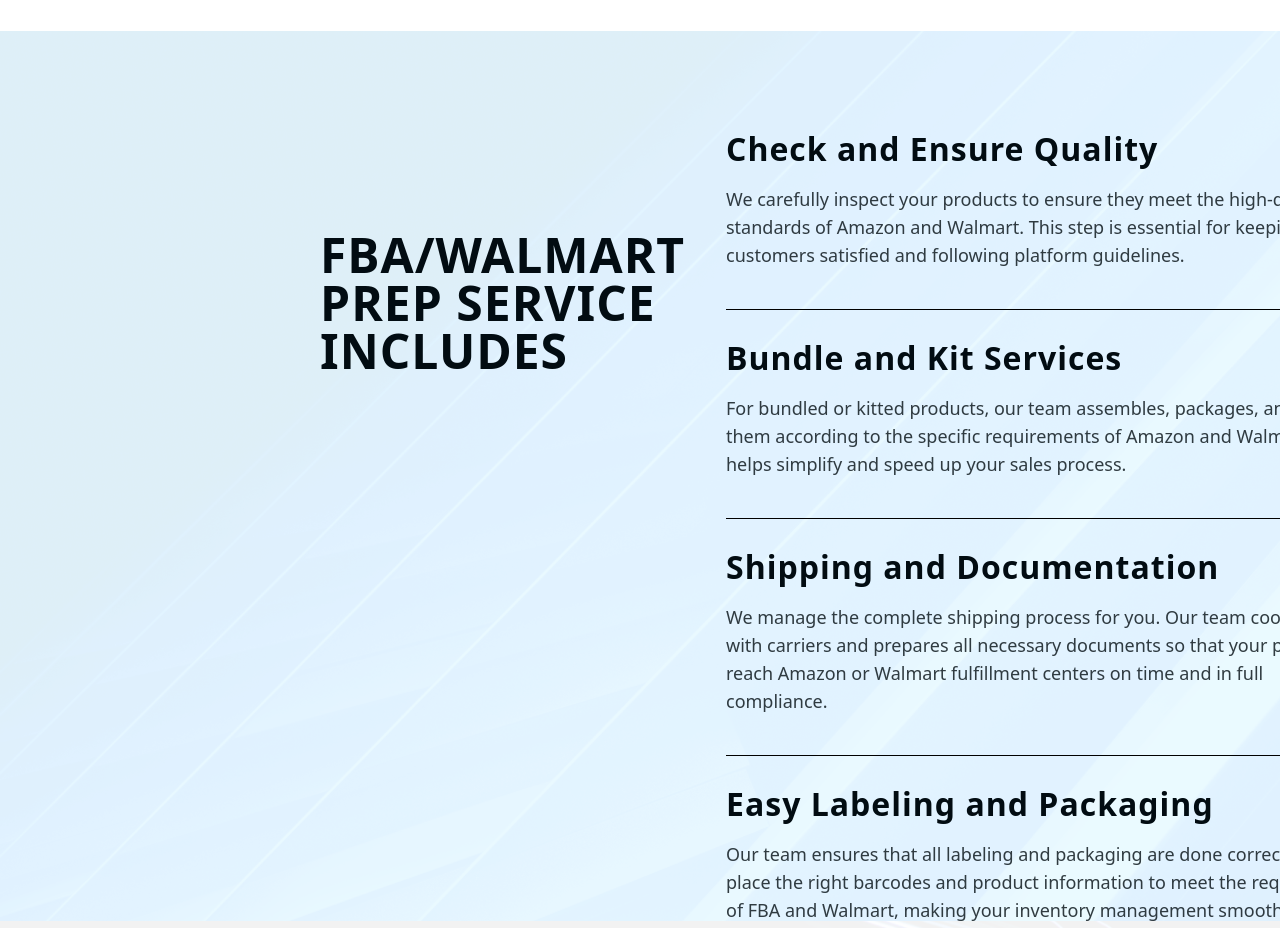
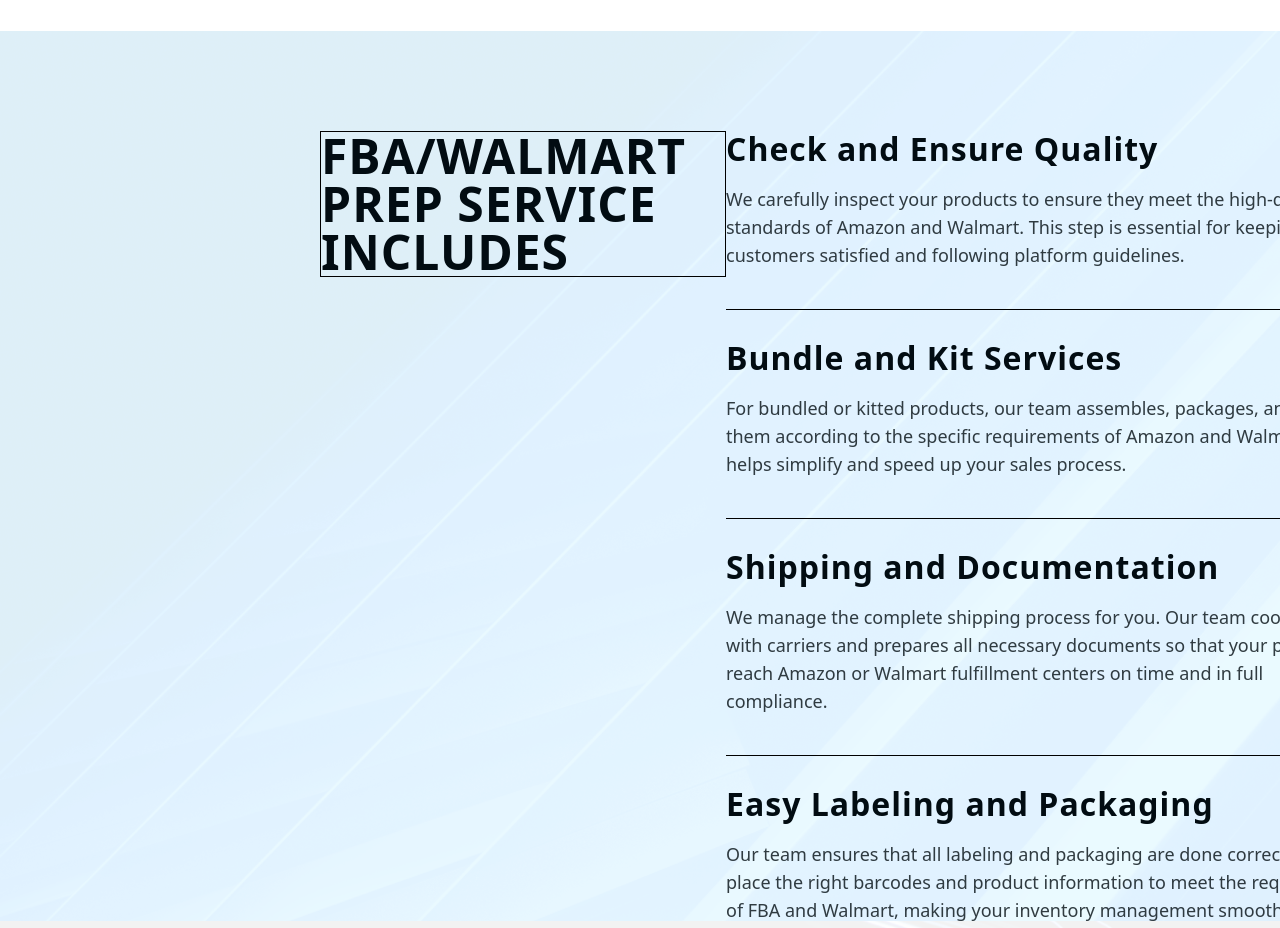
Before and after one commit to nency-aiminfologics/Space, a Next.js app: page /prep in a window 1280 px wide. Shown: the part 1660-2588 px from the top of the page. Built offline with nearby package versions, Linux system fonts and the light colour scheme; a web font is replaced by a local one.

Commit message:
futures edite

```diff
--- a/app/fulfilment/Our Benefits.tsx
+++ b/app/fulfilment/Our Benefits.tsx
@@ -41,7 +41,7 @@
 
     {/* Sticky Title Section */}
     <div className="relative">
-      <div className="sticky top-[100px] ">
+      <div className="sticky top-[100px] pt-[0px]">
         <h1 className="text-[#020C12] w-full text-[48px] font-bold uppercase leading-[100%] tracking-[1px]">
           OUR BENEFITS
         </h1>
--- a/app/prep/FBAWalmart.tsx
+++ b/app/prep/FBAWalmart.tsx
@@ -42,9 +42,9 @@
       >
         <div className=" ml-[320px]  flex justify-between min-h-screen">
           <div className="relative">
-            <div className="sticky top-[100px] ">
+            <div className="sticky top-[100px] pt-[0px]">
 
-            <h1 className="text-[#020C12] w-[406px] text-[48px] font-bold uppercase leading-[100%] tracking-[1px] pt-[100px]">
+            <h1 className="text-[#020C12] w-[406px] text-[48px] font-bold uppercase leading-[100%] tracking-[1px] border border-black">
             FBA/Walmart Prep Service includes
             </h1>
             </div>
--- a/app/warehousing/Warehous future.tsx
+++ b/app/warehousing/Warehous future.tsx
@@ -49,7 +49,7 @@
             Our Features
           </h1>
 
-          <div className="flex gap-[35px] mt-[90px]">
+          <div className="flex gap-[35px] my-[100px]">
             {features.map((feature, index) => {
               const isExpanded =
                 hoveredIndex === index ||
```
